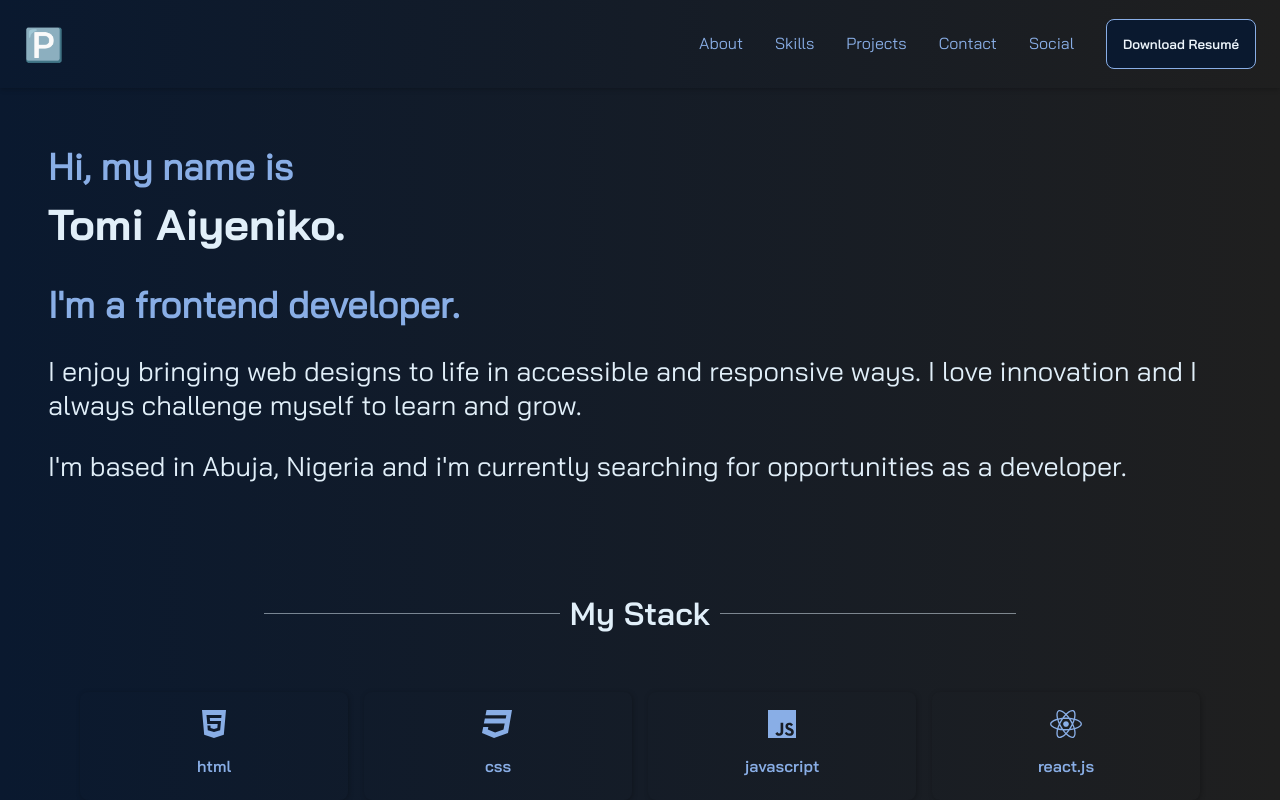
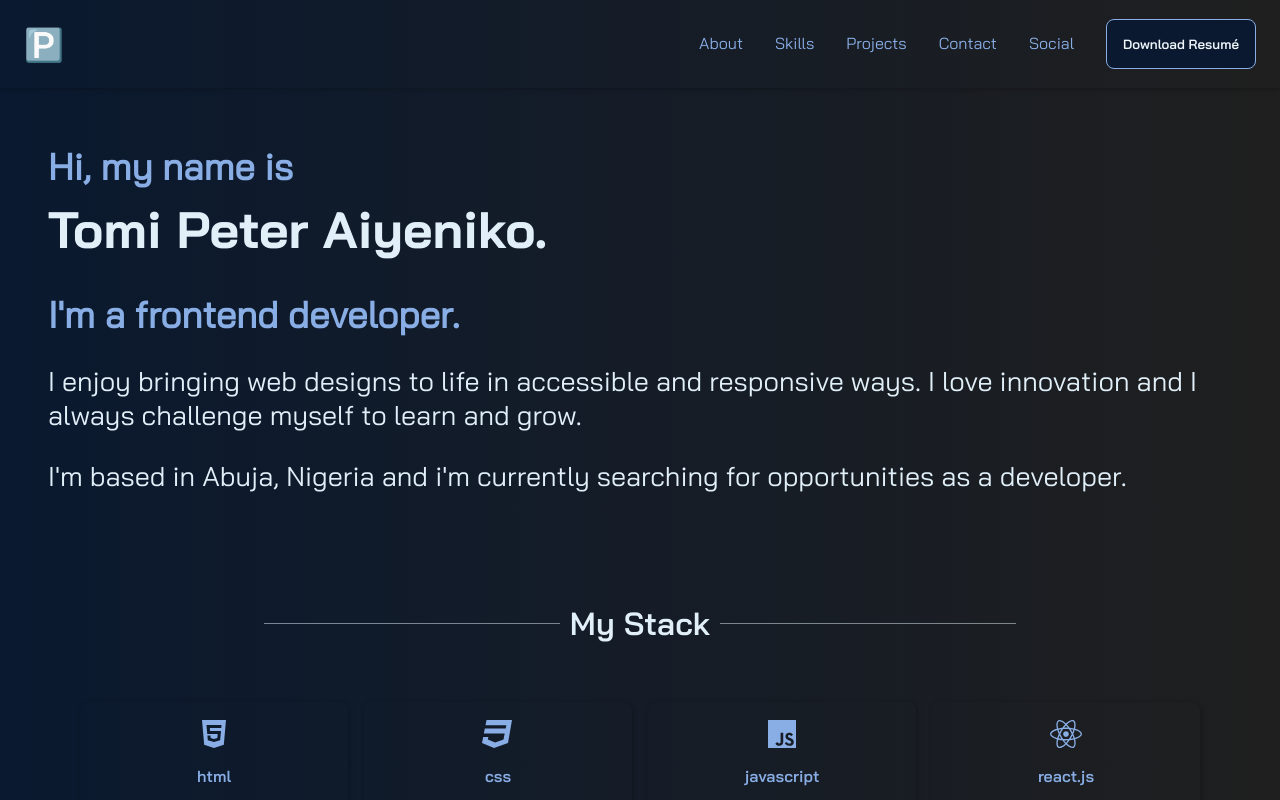
Before and after one commit to Tomi-pter/Portfolio, a React (Create React App) app: page / in a window 1280 px wide. Shown: the top 800 px of the page. Built offline with nearby package versions, Linux system fonts and the light colour scheme.

Commit message:
font changes

```diff
--- a/src/components/About.jsx
+++ b/src/components/About.jsx
@@ -6,7 +6,7 @@ const AboutMe = styled.article`
   padding: 1.5rem 1.5rem;
 
   h1 {
-    font-size: clamp(2.2em, 6.5vw, 2.7em);
+    font-size: clamp(2.4em, 8vw, 3.2em);
     font-family: "BJB";
     margin: 0.5rem 0;
     color: var(--p-blue);
@@ -46,7 +46,7 @@ function About() {
   return (
     <AboutMe id="about">
       <h2>Hi, my name is</h2>
-      <h1>Tomi Aiyeniko.</h1>
+      <h1>Tomi Peter Aiyeniko.</h1>
       <h2>I'm a frontend developer.</h2>
       <p>
         I enjoy bringing web designs to life in accessible and responsive ways.
```
